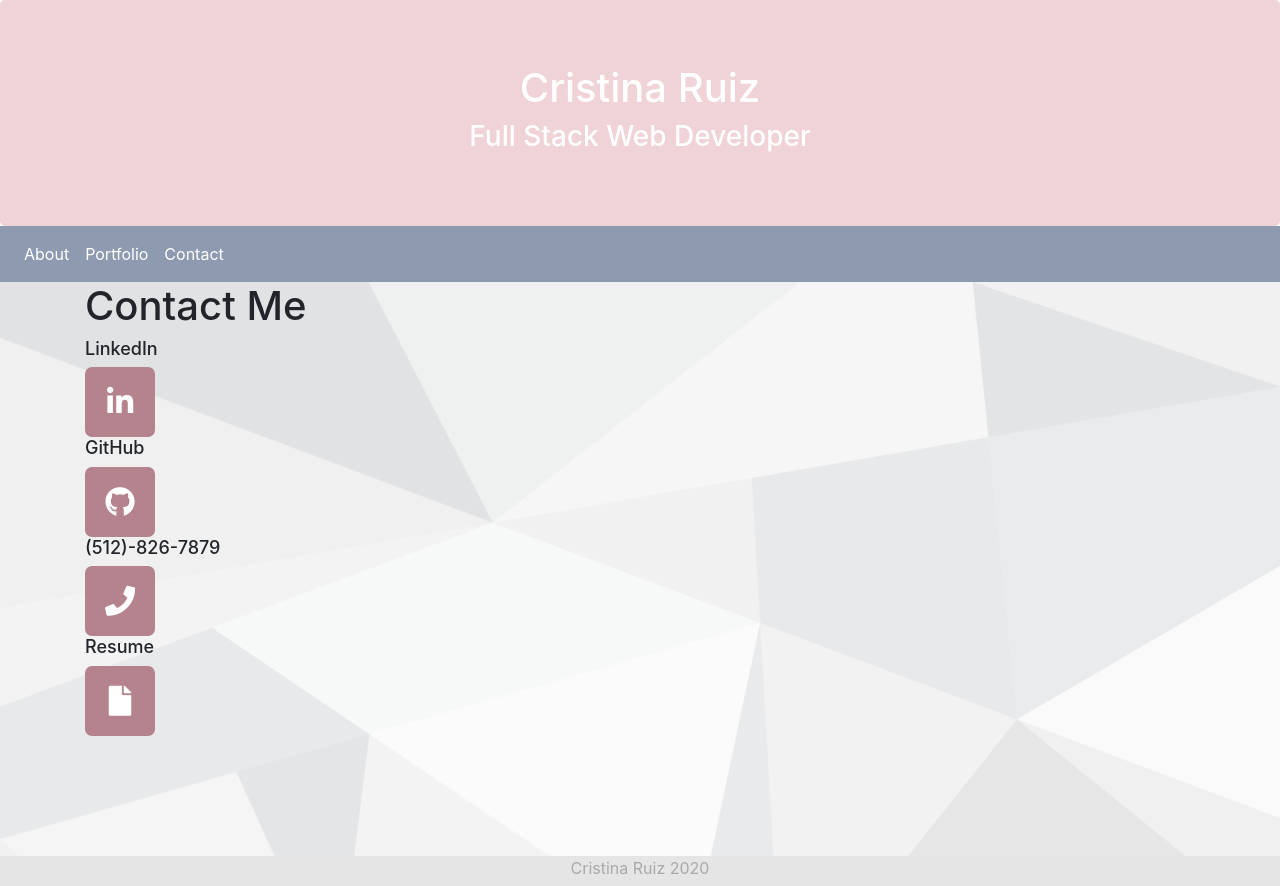
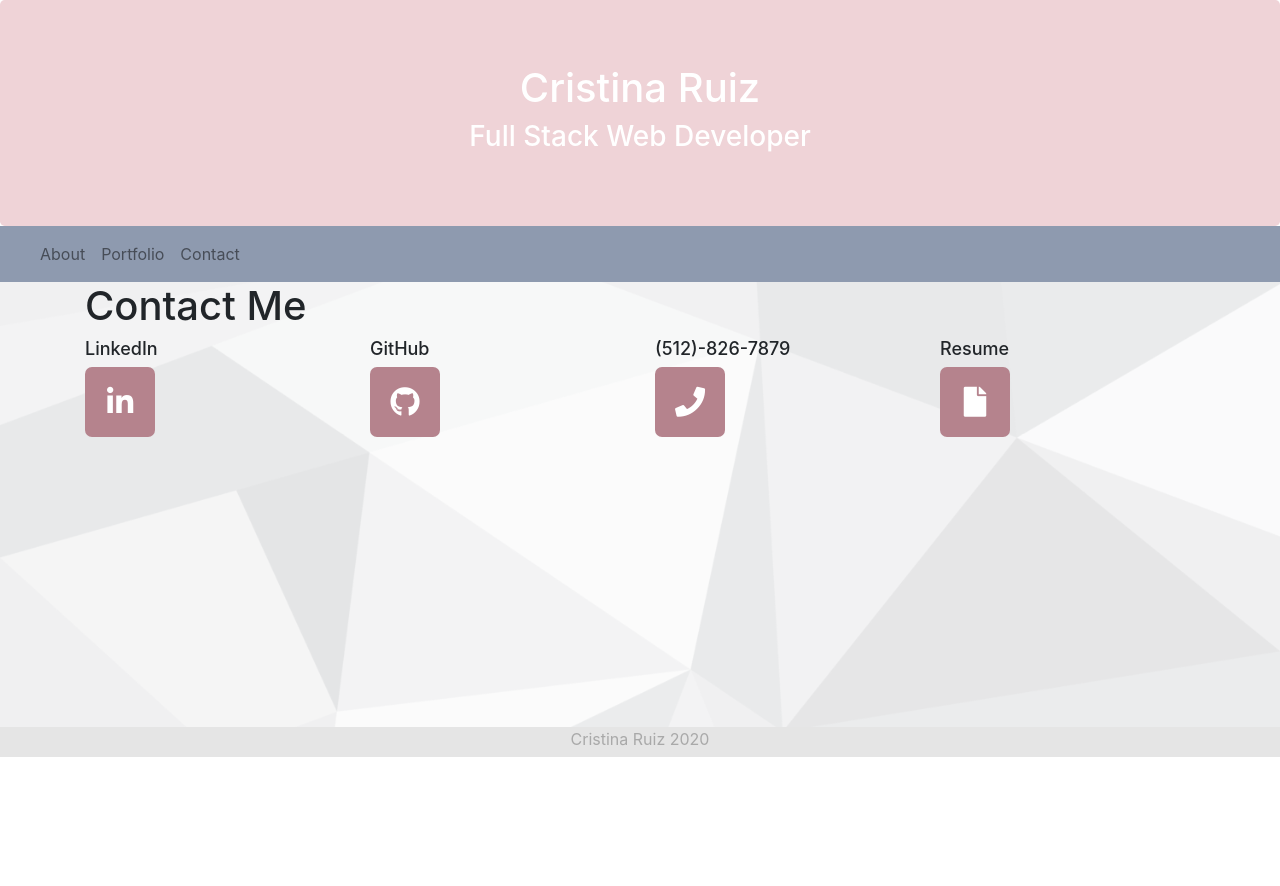
Before and after one commit to cristinaruiz21/ReactPortfolio, a React (Create React App) app: page /contact in a window 1280 px wide. After the commit the page ends 800 px from the top, so only its background shows below. Built offline with nearby package versions, Linux system fonts and the light colour scheme.

Commit message:
Changed layout of buttons on portfolio to side by side

```diff
--- a/public/index.html
+++ b/public/index.html
@@ -45,5 +45,8 @@
       To begin the development, run `npm start` or `yarn start`.
       To create a production bundle, use `npm run build` or `yarn build`.
     -->
+    <script src="https://cdn.jsdelivr.net/npm/bootstrap@5.0.0-beta1/dist/js/bootstrap.bundle.min.js" integrity="sha384-ygbV9kiqUc6oa4msXn9868pTtWMgiQaeYH7/t7LECLbyPA2x65Kgf80OJFdroafW" crossorigin="anonymous"></script>
+    <script src="https://code.jquery.com/jquery-2.1.3.min.js"></script>
+    <script src="http://maxcdn.bootstrapcdn.com/bootstrap/3.3.1/js/bootstrap.min.js"></script>
   </body>
 </html>
--- a/src/App.css
+++ b/src/App.css
@@ -123,3 +123,7 @@
 .contact{
   font-size: 18px;
 }
+
+.contact2{
+  padding-bottom: 290px;
+}
--- a/src/components/Card/index.js
+++ b/src/components/Card/index.js
@@ -1,5 +1,6 @@
 import React from "react";
 import Row from "../Row";
+import Col from "../Col";
 import Button from "../Button";
 import Thought from "../../images/ThoughtBubble.png";
 import Weather from "../../images/Weather1.png";
@@ -16,69 +17,106 @@ function Card() {
       <div className="card">
         <a href="https://secret-reaches-35397.herokuapp.com/" target="_blank" className="link-text">Thought Bubble</a>
         <img src={Thought} className="img-thumbnail2" alt="password-generator"/>
+        <Row>
+        <Col size="md-6">
         <Button className="btn btn-primary btn-lg app" id="demo">
           <a href="https://secret-reaches-35397.herokuapp.com/" target="_blank">Demo</a>
         </Button>
+        </Col>
+        <Col size="md-6">
         <Button className="btn btn-primary btn-lg app" id="git">
           <a href="https://github.com/cristinaruiz21/ThoughtBubble" target="_blank">GitHub</a>
         </Button>
+        </Col>
+        </Row>
       </div>
       <div className="card">
         <a href="https://cristinaruiz21.github.io/WeatherDashboard/" target="_blank" className="link-text">Weather Dashboard</a>
         <img src={Weather} className="img-thumbnail2" alt="password-generator"/>
+        <Row>
+        <Col size="md-6">
         <Button className="btn btn-primary btn-lg app">
           <a href="https://cristinaruiz21.github.io/WeatherDashboard/" target="_blank">Demo</a>
         </Button>
+        </Col>
+        <Col size="md-6">
         <Button className="btn btn-primary btn-lg app">
           <a href="https://github.com/cristinaruiz21/WeatherDashboard" target="_blank">GitHub</a>
         </Button>
+        </Col>
+        </Row>
       </div>
       </Row>
       <Row>
       <div className="card">
         <a href="https://fur-family-34.herokuapp.com/" target="_blank" className="link-text">Fur Family</a>
         <img src={FurFamily} className="img-thumbnail2" alt="password-generator"/>
+        <Row>
+        <Col size="md-6">
         <Button className="btn btn-primary btn-lg app">
           <a href="https://fur-family-34.herokuapp.com/" target="_blank">Demo</a>
         </Button>
+        </Col>
+        <Col size="md-6">
         <Button className="btn btn-primary btn-lg app">
           <a href="https://github.com/cristinaruiz21/FurFamily" target="_blank">GitHub</a>
         </Button>
+        </Col>
+      </Row>
       </div>
       <div className="card">
         <a href="https://summer-mute.github.io/NCBI-Model-Organism-Inspector/" target="_blank" className="link-text">NCBI Model Organism Inpector</a>
         <img src={Organism} className="img-thumbnail2" alt="password-generator"/>
+        <Row>
+        <Col size="md-6">
         <Button className="btn btn-primary btn-lg app">
           <a href="https://summer-mute.github.io/NCBI-Model-Organism-Inspector/" target="_blank">Demo</a>
         </Button>
+        </Col>
+        <Col size="md-6">
         <Button className="btn btn-primary btn-lg app">
           <a href="https://github.com/summer-mute/NCBI-Model-Organism-Inspector" target="_blank">GitHub</a>
         </Button>
+        </Col>
+        </Row>
       </div>
       </Row>
       <Row>
       <div className="card">
         <a href="https://cristinaruiz21.github.io/WorkDayScheduler/" target="_blank" className="link-text">Work Day Scheduler</a>
         <img src={Scheduler} className="img-thumbnail2" alt="password-generator"/>
+        <Row>
+        <Col size="md-6">
         <Button className="btn btn-primary btn-lg app">
           <a href="https://cristinaruiz21.github.io/WorkDayScheduler/" target="_blank">Demo</a>
         </Button>
+        </Col>
+        <Col size="md-6">
         <Button className="btn btn-primary btn-lg app">
           <a href="https://github.com/cristinaruiz21/WorkDayScheduler" target="_blank">GitHub</a>
         </Button>
+        </Col>
+        </Row>
       </div>
       <div className="card">
         <a href="https://note-taker-348.herokuapp.com/" target="_blank" className="link-text">Note Taker</a>
         <img src={NoteTaker} className="img-thumbnail2" alt="password-generator"/>
+        <Row>
+        <Col size="md-6">
         <Button className="btn btn-primary btn-lg app">
           <a href="https://note-taker-348.herokuapp.com/" target="_blank">Demo</a>
         </Button>
+        </Col>
+        <Col size="md-6">
         <Button className="btn btn-primary btn-lg app">
           <a href="https://github.com/cristinaruiz21/NoteTaker" target="_blank">GitHub</a>
         </Button>
+        </Col>
+        </Row>
       </div>
       </Row>
     </div>
+
   );
 }
 
--- a/src/components/Navbar/index.js
+++ b/src/components/Navbar/index.js
@@ -4,8 +4,12 @@ import { Link } from "react-router-dom";
 // Depending on the current path, this component sets the "active" class on the appropriate navigation link item
 function Navbar() {
   return (
-    <nav className="navbar navbar-expand-lg">
-      <div>
+    <nav className="navbar navbar-expand-lg navbar-light">
+      <a class="navbar-brand" href="#"></a>
+    <button class="navbar-toggler collapsed" type="button" data-bs-toggle="collapse" data-bs-target="#navbarNav" aria-controls="navbarNav" aria-expanded="false" aria-label="Toggle navigation">
+      <span class="navbar-toggler-icon"></span>
+    </button>
+      <div class="collapse navbar-collapse" id="navbarNav">
         <ul className="navbar-nav">
           <li className="nav-item">
             <Link
--- a/src/pages/Contact.js
+++ b/src/pages/Contact.js
@@ -5,23 +5,29 @@ import Col from "../components/Col";
 
 function Contact() {
   return (
-    <div className="page">
+    <div className="page contact2">
         <Container>
             <h1>Contact Me</h1>
             <Row>
-                <Col size="md-12">
+                <Col size="md-3">
                     <div className="icon LinkedIn">
                         <h3 className="contact">LinkedIn</h3>
                         <a href="https://www.linkedin.com/in/cristina-ruiz-47527a134" rel="noreferrer" target="_blank" className="fab fa-linkedin"></a>
                     </div>
+                </Col>
+                <Col size="md-3">
                     <div className="icon github">
                         <h3 className="contact">GitHub</h3>
                         <a href="https://github.com/cristinaruiz21" rel="noreferrer" target="_blank" className="fab fa-github"></a>
                     </div>
+                </Col>
+                <Col size="md-3">
                     <div className="icon phone">
                         <h3 className="contact">(512)-826-7879</h3>
                         <i className="fas fa-phone"></i>
                     </div>
+                </Col>
+                <Col size="md-3">
                     <div className="icon Resume">
                         <h3 className="contact">Resume</h3>
                         <a href="https://drive.google.com/file/d/17-1yV4E4SKzbmXqKz2vQNW7F29QMNOhw/view?usp=sharing" rel="noreferrer" target="_blank" className="fas fa-file"></a>
```
